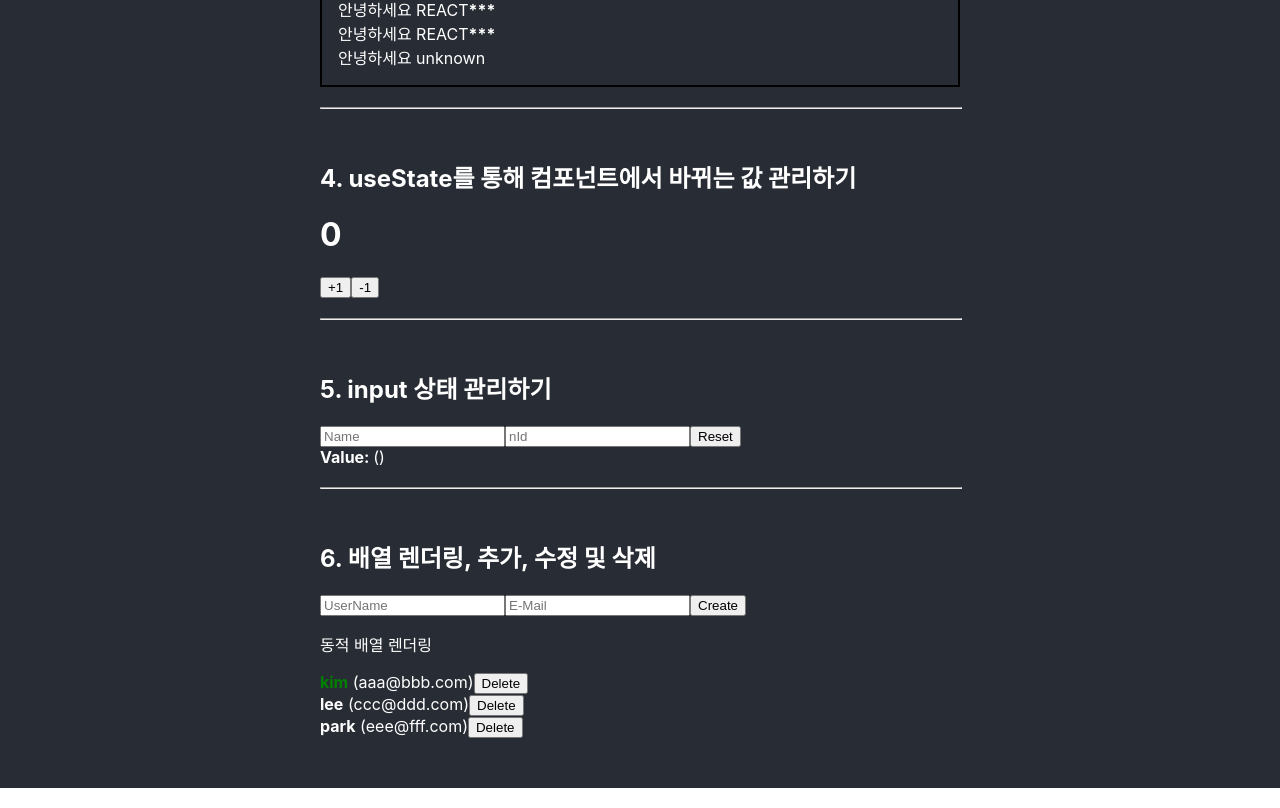
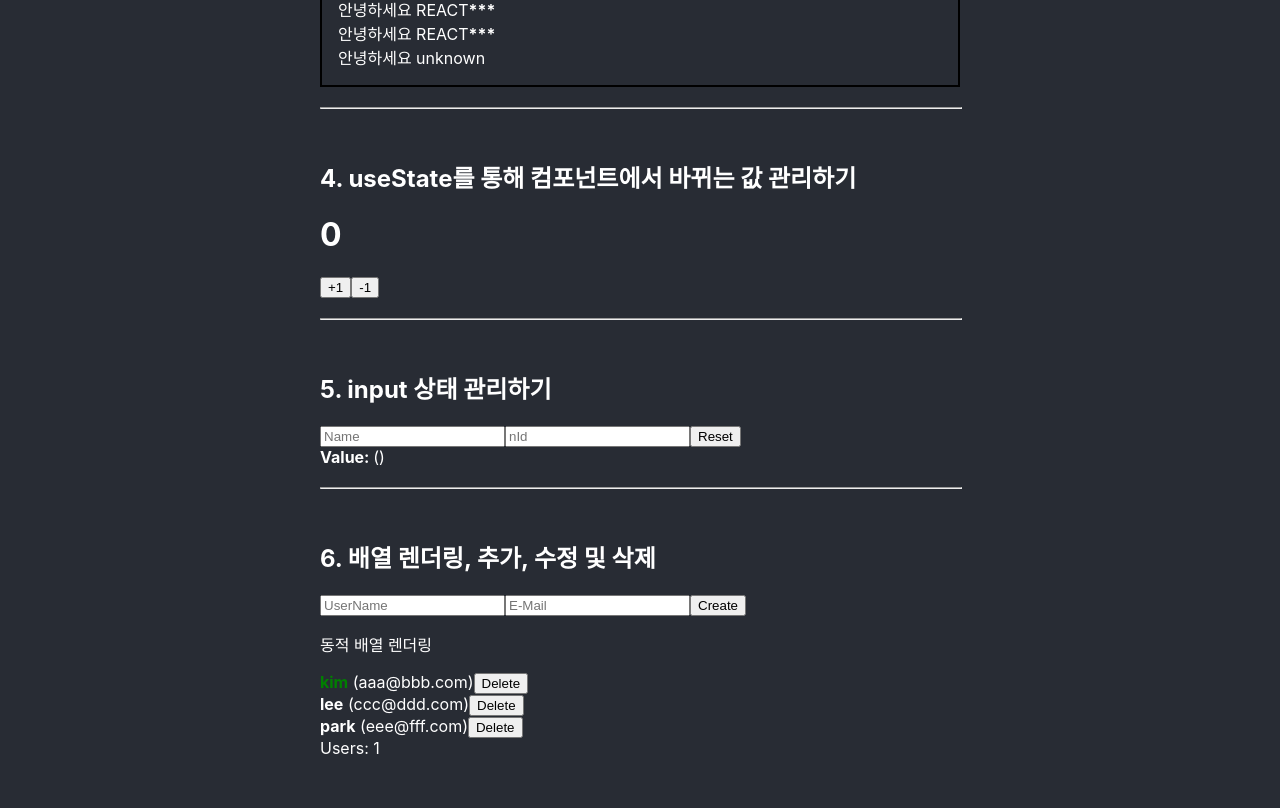
Before and after one commit to Rap0d/playground-react, a React (Create React App) app: page / in a window 1280 px wide. Shown: the part 1665-2473 px from the top of the page. Built offline with nearby package versions, Linux system fonts and the light colour scheme.

Commit message:
useMemo 함수 추가

```diff
--- a/src/components/tutorials/Arrays.js
+++ b/src/components/tutorials/Arrays.js
@@ -1,6 +1,11 @@
-import React, {useRef, useState} from "react";
+import React, {useMemo, useRef, useState} from "react";
 import UserList from "./UserList";
 import CreateUser from "./CreateUser";
+
+function countActiveUsers(users) {
+    console.log('Count Active Users..')
+    return users.filter(user => user.active).length
+}
 
 function Arrays({propUsers, setUsers}) {
     const nextId = useRef(4)
@@ -47,6 +52,19 @@ function Arrays({propUsers, setUsers}) {
         )
     }
 
+    /*
+    input값이 바뀔때 마다 컴포넌트가 리렌더링 되므로 자원낭비가 됨
+    따라서 useMemo 함수를 사용하여 성능 최적화
+
+    - 첫 번째 파라미터: 어떻게 연산할지 정의하는 함수
+    - 두 번째 파라미터: deps 배열을 넣어주어 해당 배열의 내용이 바뀌면
+        등록한 함수를 호출하여 값을 연산하고,
+        내용이 바뀌지 않았다면 이전에 연산한 값을 재사용
+     */
+    const count = useMemo(
+        () => countActiveUsers(propUsers), [propUsers]
+    )
+
     return (
         <>
             <CreateUser
@@ -60,6 +78,7 @@ function Arrays({propUsers, setUsers}) {
                 onRemove={onRemove}
                 onToggle={onToggle}
             />
+            <div>Users: {count}</div>
         </>
     )
 }
```
